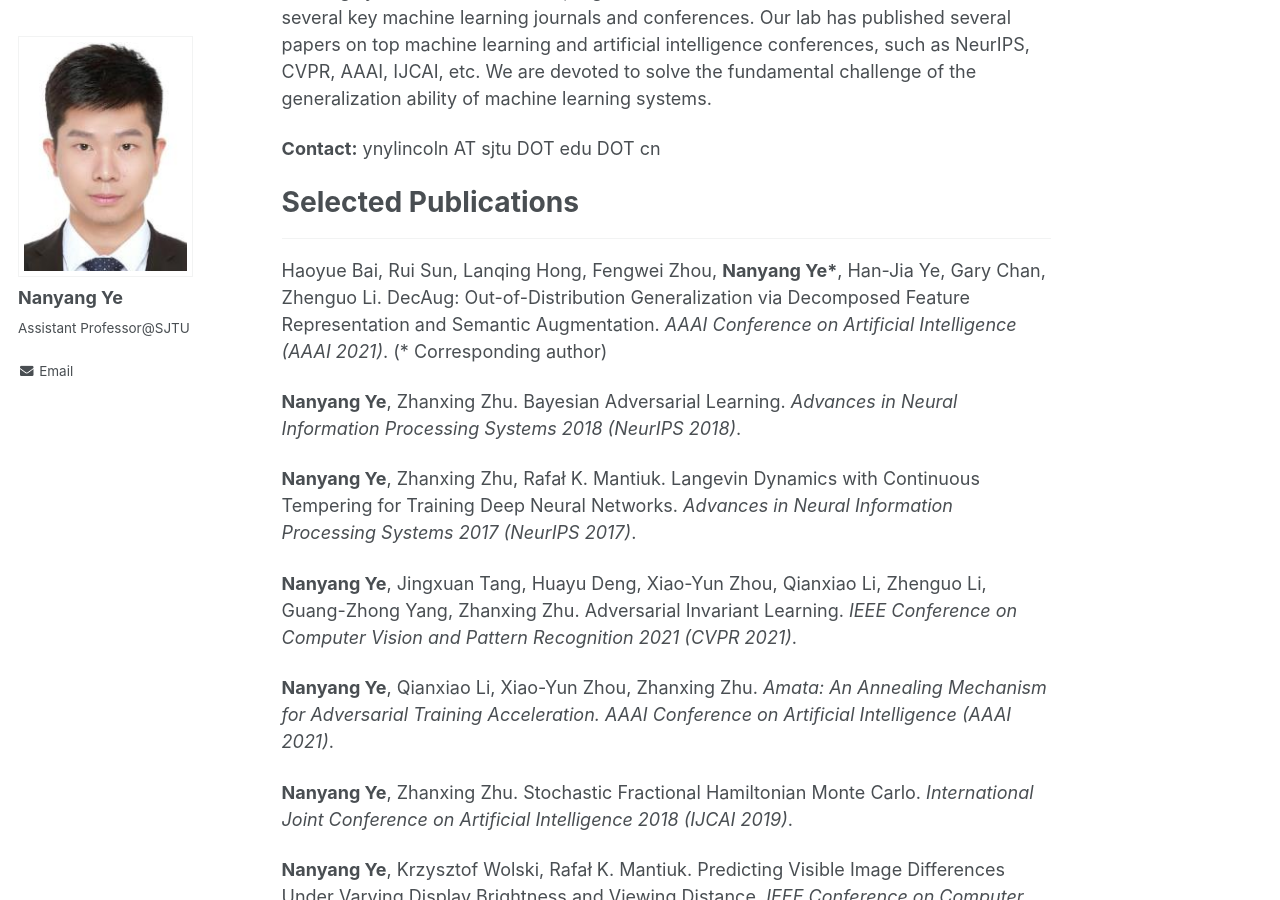
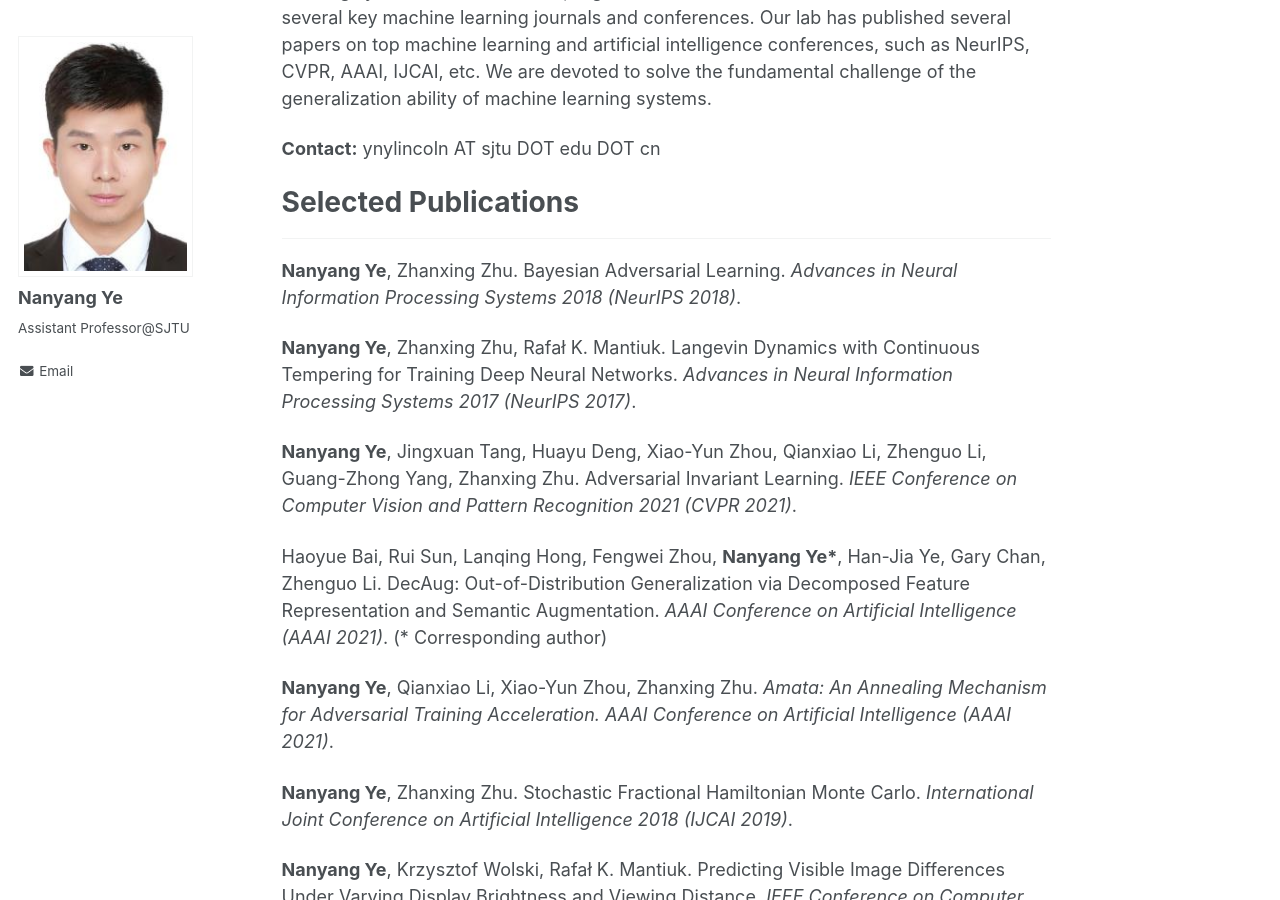
Before and after one commit to ynysjtu/ynysjtu.github.io, a Jekyll site: the page built from _pages/about.md, in a window 1280 px wide and 900 px high, scrolled down 232 px. Built offline with Jekyll 4.4.1, drawn with Linux system fonts in a browser that asks for light colours.

```diff
--- a/_pages/about.md
+++ b/_pages/about.md
@@ -13,13 +13,14 @@ I obtained PhD from University of Cambridge. My current research interests inclu
 
 # Selected Publications
 ------
-Haoyue Bai, Rui Sun, Lanqing Hong, Fengwei Zhou, **Nanyang Ye\***, Han-Jia Ye, Gary Chan, Zhenguo Li. DecAug: Out-of-Distribution Generalization via Decomposed Feature Representation and Semantic Augmentation. *AAAI Conference on Artificial Intelligence (AAAI 2021)*. (\* Corresponding author)
 
 **Nanyang Ye**, Zhanxing Zhu. Bayesian Adversarial Learning. *Advances in Neural Information Processing Systems 2018 (NeurIPS 2018)*.
 
 **Nanyang Ye**, Zhanxing Zhu, Rafał K. Mantiuk. Langevin Dynamics with Continuous Tempering for Training Deep Neural Networks. *Advances in Neural Information Processing Systems 2017 (NeurIPS 2017)*.
 
 **Nanyang Ye**, Jingxuan Tang, Huayu Deng, Xiao-Yun Zhou, Qianxiao Li, Zhenguo Li, Guang-Zhong Yang, Zhanxing Zhu. Adversarial Invariant Learning. *IEEE Conference on Computer Vision and Pattern Recognition 2021 (CVPR 2021)*.
+
+Haoyue Bai, Rui Sun, Lanqing Hong, Fengwei Zhou, **Nanyang Ye\***, Han-Jia Ye, Gary Chan, Zhenguo Li. DecAug: Out-of-Distribution Generalization via Decomposed Feature Representation and Semantic Augmentation. *AAAI Conference on Artificial Intelligence (AAAI 2021)*. (\* Corresponding author)
 
 **Nanyang Ye**, Qianxiao Li, Xiao-Yun Zhou, Zhanxing Zhu. *Amata: An Annealing Mechanism for Adversarial Training Acceleration. AAAI Conference on Artificial Intelligence (AAAI 2021)*.
 
```
